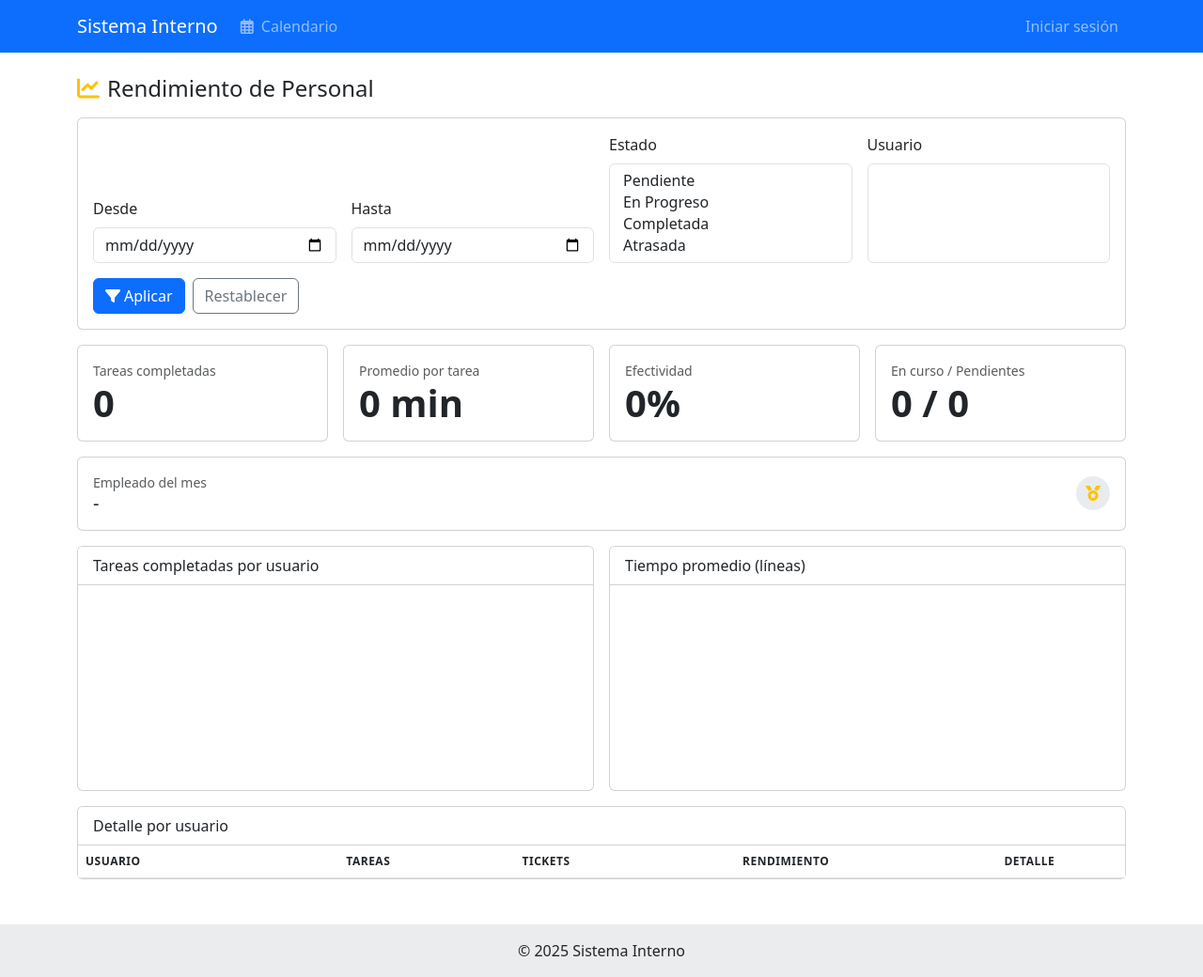
After one commit to gustavo180591/sistema-interno, a Symfony app: template templates/admin/performance/dashboard.html.twig in a window 1280 px wide. The commit adds this page. Shown: the whole page at 94% size. Run offline with Twig, Linux system fonts and the light colour scheme; the template is opened without the code that fills it, so the values that code supplies are empty; a map, chart or similar area stays blank; some libraries are stand-ins or nearby versions.

Commit message:
feat(dashboard): enhance maintenance dashboard with advanced analytics
- Added comprehensive statistics in MaintenanceTaskRepository
- Implemented date range filtering in MaintenanceController
- Updated dashboard template with interactive charts and filters
- Improved UI with better data visualization components

BREAKING CHANGES:
- Modified getTaskStats() signature to accept date range parameters
- Updated template variables structure to include enhanced statistics

```diff
--- a/config/routes/admin.yaml
+++ b/config/routes/admin.yaml
@@ -4,3 +4,9 @@ app_admin_user:
     type: attribute
     prefix: /admin
     name_prefix: admin_
+
+app_admin_performance:
+    resource: '../../src/Controller/Admin/PerformanceController.php'
+    type: attribute
+    prefix: /admin
+    name_prefix: admin_
--- /dev/null
+++ b/templates/admin/performance/dashboard.html.twig
@@ -0,0 +1,320 @@
+{% extends 'base.html.twig' %}
+
+{% block title %}Rendimiento de Personal{% endblock %}
+
+{% block stylesheets %}
+    {{ parent() }}
+    <style>
+        .kpi-card .display-6 { font-weight: 600; }
+        .avatar-sm { width: 36px; height: 36px; border-radius: 50%; display: inline-flex; align-items: center; justify-content: center; background: #e9ecef; }
+    </style>
+{% endblock %}
+
+{% block body %}
+<div class="d-flex justify-content-between align-items-center mb-3">
+    <h1 class="h4 mb-0"><i class="fas fa-chart-line me-2 text-warning"></i>Rendimiento de Personal</h1>
+</div>
+
+<div class="card mb-3">
+    <div class="card-body">
+        <form id="filtersForm" class="row g-3 align-items-end">
+            <div class="col-md-3">
+                <label class="form-label">Desde</label>
+                <input type="date" class="form-control" name="from" value="{{ default_from }}">
+            </div>
+            <div class="col-md-3">
+                <label class="form-label">Hasta</label>
+                <input type="date" class="form-control" name="to" value="{{ default_to }}">
+            </div>
+            <div class="col-md-3">
+                <label class="form-label">Estado</label>
+                <select class="form-select" name="status[]" multiple>
+                    <option value="pending">Pendiente</option>
+                    <option value="in_progress">En Progreso</option>
+                    <option value="completed">Completada</option>
+                    <option value="overdue">Atrasada</option>
+                </select>
+            </div>
+            <div class="col-md-3">
+                <label class="form-label">Usuario</label>
+                <select class="form-select" name="users[]" multiple>
+                    {% for u in users %}
+                        <option value="{{ u.id }}">{{ u.nombre ?? u.username ?? u.email }}</option>
+                    {% endfor %}
+                </select>
+            </div>
+            <div class="col-12 d-flex gap-2">
+                <button type="submit" class="btn btn-primary"><i class="fas fa-filter me-1"></i>Aplicar</button>
+                <button type="button" id="resetBtn" class="btn btn-outline-secondary">Restablecer</button>
+            </div>
+        </form>
+    </div>
+</div>
+
+<div class="row g-3 mb-3">
+    <div class="col-md-3">
+        <div class="card kpi-card">
+            <div class="card-body">
+                <div class="text-muted small">Tareas completadas</div>
+                <div class="display-6" id="kpiCompleted">0</div>
+            </div>
+        </div>
+    </div>
+    <div class="col-md-3">
+        <div class="card kpi-card">
+            <div class="card-body">
+                <div class="text-muted small">Promedio por tarea</div>
+                <div class="display-6" id="kpiAvg">0 min</div>
+            </div>
+        </div>
+    </div>
+    <div class="col-md-3">
+        <div class="card kpi-card">
+            <div class="card-body">
+                <div class="text-muted small">Efectividad</div>
+                <div class="display-6" id="kpiEffectiveness">0%</div>
+            </div>
+        </div>
+    </div>
+    <div class="col-md-3">
+        <div class="card kpi-card">
+            <div class="card-body">
+                <div class="text-muted small">En curso / Pendientes</div>
+                <div class="display-6"><span id="kpiInProgress">0</span> / <span id="kpiPending">0</span></div>
+            </div>
+        </div>
+    </div>
+</div>
+
+<div class="card mb-3">
+    <div class="card-body d-flex justify-content-between align-items-center">
+        <div>
+            <div class="text-muted small">Empleado del mes</div>
+            <div class="h5 mb-0" id="employeeOfMonth">-</div>
+        </div>
+        <div class="avatar-sm"><i class="fas fa-medal text-warning"></i></div>
+    </div>
+</div>
+
+<div class="row g-3 mb-3">
+    <div class="col-lg-6">
+        <div class="card h-100">
+            <div class="card-header bg-white">Tareas completadas por usuario</div>
+            <div class="card-body">
+                <canvas id="barChart" height="180"></canvas>
+            </div>
+        </div>
+    </div>
+    <div class="col-lg-6">
+        <div class="card h-100">
+            <div class="card-header bg-white">Tiempo promedio (líneas)</div>
+            <div class="card-body">
+                <canvas id="lineChart" height="180"></canvas>
+            </div>
+        </div>
+    </div>
+</div>
+
+<div class="card mb-4">
+    <div class="card-header bg-white">Detalle por usuario</div>
+    <div class="table-responsive">
+        <table class="table table-hover align-middle mb-0" id="performanceTable">
+            <thead>
+                <tr>
+                    <th>Usuario</th>
+                    <th class="text-center">Tareas</th>
+                    <th class="text-center">Tickets</th>
+                    <th class="text-center">Rendimiento</th>
+                    <th class="text-center">Detalle</th>
+                </tr>
+            </thead>
+            <tbody></tbody>
+        </table>
+    </div>
+</div>
+
+{% endblock %}
+
+{% block javascripts %}
+{{ parent() }}
+<script src="https://cdn.jsdelivr.net/npm/chart.js@4.4.0/dist/chart.umd.min.js"></script>
+<script>
+(function() {
+    const form = document.getElementById('filtersForm');
+    const resetBtn = document.getElementById('resetBtn');
+
+    const kpiCompleted = document.getElementById('kpiCompleted');
+    const kpiAvg = document.getElementById('kpiAvg');
+    const kpiEffectiveness = document.getElementById('kpiEffectiveness');
+    const kpiInProgress = document.getElementById('kpiInProgress');
+    const kpiPending = document.getElementById('kpiPending');
+    const employeeOfMonth = document.getElementById('employeeOfMonth');
+
+    let barChart, lineChart;
+
+    async function fetchData(params) {
+        const qs = new URLSearchParams(params).toString();
+        const res = await fetch('{{ path('admin_performance_data') }}?' + qs);
+        if (!res.ok) throw new Error('Error al cargar datos');
+        return res.json();
+    }
+
+    function renderKPIs(kpis) {
+        kpiCompleted.textContent = kpis.totalCompleted;
+        kpiAvg.textContent = (kpis.avgDurationMin || 0) + ' min';
+        kpiEffectiveness.textContent = (kpis.effectiveness || 0) + '%';
+        kpiInProgress.textContent = kpis.inProgress || 0;
+        kpiPending.textContent = kpis.pending || 0;
+        employeeOfMonth.textContent = kpis.employeeOfMonth || '-';
+    }
+
+    function ensureCharts() {
+        const barCtx = document.getElementById('barChart');
+        const lineCtx = document.getElementById('lineChart');
+        if (barChart) barChart.destroy();
+        if (lineChart) lineChart.destroy();
+        barChart = new Chart(barCtx, {
+            type: 'bar',
+            data: { labels: [], datasets: [{ label: 'Completadas', data: [], backgroundColor: '#0d6efd' }] },
+            options: { responsive: true, plugins: { legend: { display: false }}}
+        });
+        lineChart = new Chart(lineCtx, {
+            type: 'line',
+            data: { labels: [], datasets: [{ label: 'Promedio (min)', data: [], borderColor: '#20c997' }] },
+            options: { responsive: true }
+        });
+    }
+
+    function renderCharts(payload) {
+        barChart.data.labels = payload.bar.labels;
+        barChart.data.datasets[0].data = payload.bar.data;
+        barChart.update();
+        lineChart.data.labels = payload.bar.labels;
+        lineChart.data.datasets[0].data = payload.table.map(r => r.avgDurationMin);
+        lineChart.update();
+    }
+
+    function renderTable(rows) {
+        const tbody = document.querySelector('#performanceTable tbody');
+        tbody.innerHTML = '';
+        tbody.innerHTML = '';
+        if (!rows.length) {
+            const tr = document.createElement('tr');
+            tr.innerHTML = '<td colspan="7" class="text-center text-muted py-4">Sin datos para el rango seleccionado</td>';
+            tbody.appendChild(tr);
+            return;
+        }
+        rows.forEach(row => {
+            const tr = document.createElement('tr');
+            const progress = Math.min(100, Math.max(0, row.effectiveness || 0));
+            const progressClass = progress > 80 ? 'bg-success' : progress > 50 ? 'bg-warning' : 'bg-danger';
+
+            tr.innerHTML = `
+                <td>
+                    <div class="d-flex align-items-center">
+                        <div class="avatar-sm me-2">
+                            <i class="fas fa-user"></i>
+                        </div>
+                        <div>
+                            <div class="fw-medium">${row.userName}</div>
+                            <small class="text-muted">${row.userEmail || ''}</small>
+                        </div>
+                    </div>
+                </td>
+                <td class="text-center">
+                    <div class="d-flex flex-column">
+                        <span class="fw-medium">${row.assigned || 0} <small>asignadas</small></span>
+                        <div class="progress mt-1" style="height: 4px;">
+                            <div class="progress-bar ${progressClass}" style="width: ${progress}%" role="progressbar"></div>
+                        </div>
+                        <small class="text-muted">${row.completed || 0} completadas (${row.effectiveness || 0}%)</small>
+                    </div>
+                </td>
+                <td class="text-center">
+                    <span class="badge bg-primary rounded-pill">${row.ticketsCompleted || 0} cerrados</span>
+                    ${row.lastTicketDate ? `<div class="small text-muted mt-1">Último: ${row.lastTicketDate}</div>` : ''}
+                </td>
+                <td class="text-center">
+                    <div class="d-flex flex-column">
+                        <span class="small">⏱️ ${row.avgDurationMin || 0} min/promedio</span>
+                        <span class="small">🏆 ${row.completedThisMonth || 0} este mes</span>
+                    </div>
+                </td>
+                <td class="text-center">
+                    <button class="btn btn-sm btn-outline-primary" onclick="viewUserDetails(${row.userId || 0})">
+                        <i class="fas fa-chart-line me-1"></i>Ver detalles
+                    </button>
+                </td>
+            `;
+            tbody.appendChild(tr);
+        });
+    }
+
+    async function load() {
+        const formData = new FormData(form);
+        const params = {};
+        for (const [k, v] of formData.entries()) {
+            if (params[k]) {
+                if (!Array.isArray(params[k])) params[k] = [params[k]];
+                params[k].push(v);
+            } else {
+                params[k] = v;
+            }
+        }
+        try {
+            ensureCharts();
+            const data = await fetchData(params);
+            renderKPIs(data.kpis);
+            renderCharts(data);
+            renderTable(data.table);
+        } catch (e) {
+            showNotification('Error', e.message, 'danger');
+        }
+    }
+
+    form.addEventListener('submit', function(ev) {
+        ev.preventDefault();
+        load();
+    });
+
+    resetBtn.addEventListener('click', function() {
+        form.reset();
+        load();
+    });
+
+    load();
+})();
+</script>
+<script>
+function viewUserDetails(userId) {
+    // Implementar vista detallada del usuario
+    alert('Vista detallada del usuario ' + userId + ' se abrirá aquí');
+    // Aquí podrías abrir un modal o redirigir a una vista detallada
+}
+</script>
+<style>
+.avatar-sm {
+    width: 36px;
+    height: 36px;
+    border-radius: 50%;
+    background-color: #e9ecef;
+    display: flex;
+    align-items: center;
+    justify-content: center;
+    color: #6c757d;
+}
+.progress {
+    background-color: #e9ecef;
+    border-radius: 2px;
+}
+.progress-bar {
+    transition: width 0.6s ease;
+}
+.table th {
+    font-weight: 600;
+    text-transform: uppercase;
+    font-size: 0.75rem;
+    letter-spacing: 0.5px;
+}
+</style>
+{% endblock %}
--- a/templates/base.html.twig
+++ b/templates/base.html.twig
@@ -145,6 +145,11 @@
                                 <i class="fas fa-users me-1"></i> Usuarios
                             </a>
                         </li>
+                        <li class="nav-item">
+                            <a class="nav-link" href="{{ path('admin_performance_dashboard') }}">
+                                <i class="fas fa-chart-line me-1"></i> Rendimiento
+                            </a>
+                        </li>
                         {% endif %}
 
                         {% if is_granted('ROLE_USER') %}
```
Also changed, not shown: src/Controller/Admin/PerformanceController.php (added, +234 -0 lines), src/Controller/MaintenanceController.php (+21 -3 lines), src/Repository/MaintenanceTaskRepository.php (+103 -9 lines), templates/maintenance/dashboard.html.twig (+1 -9 lines), templates/ticket/index.html.twig (+10 -0 lines), templates/ticket/show.html.twig (+24 -0 lines).
